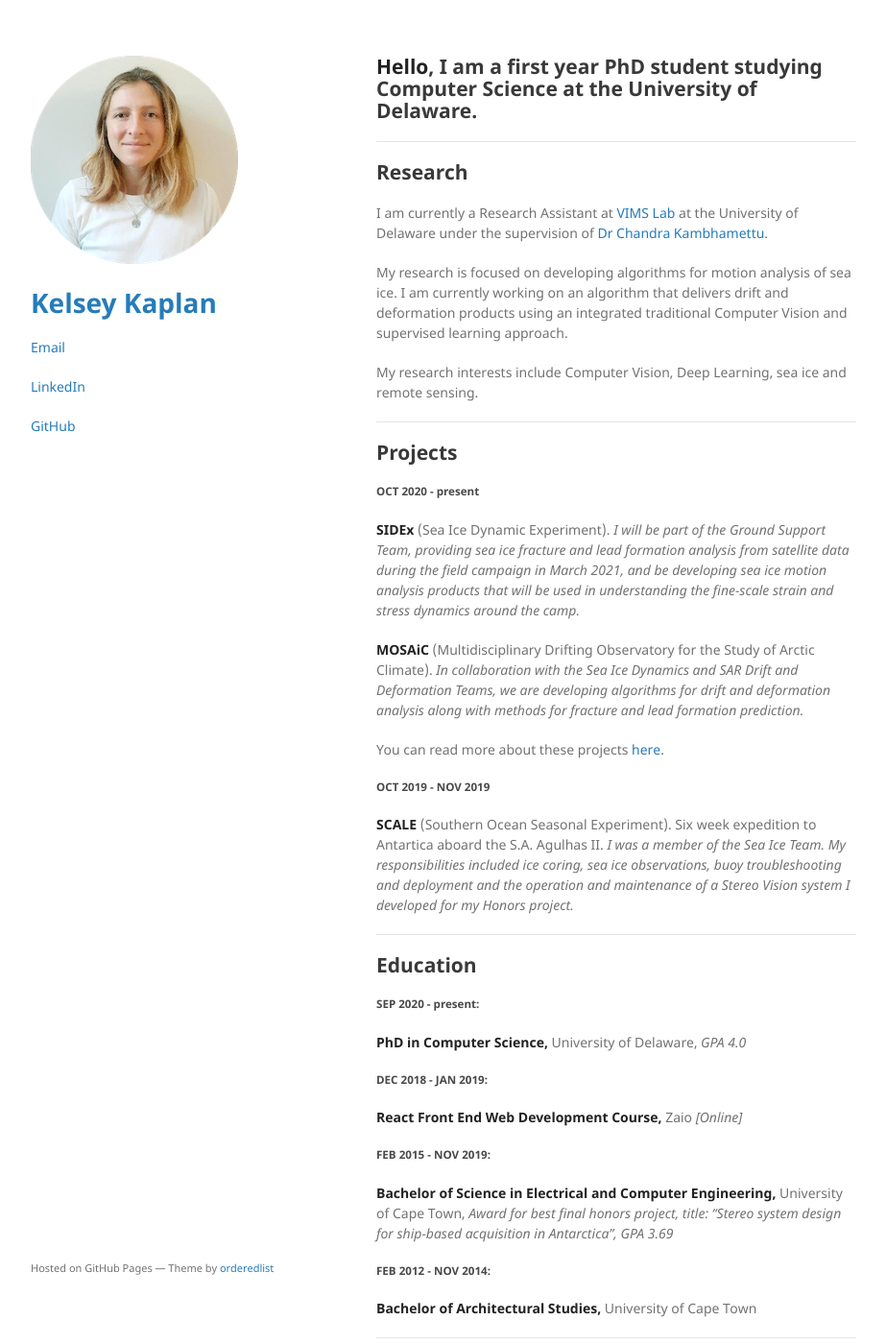
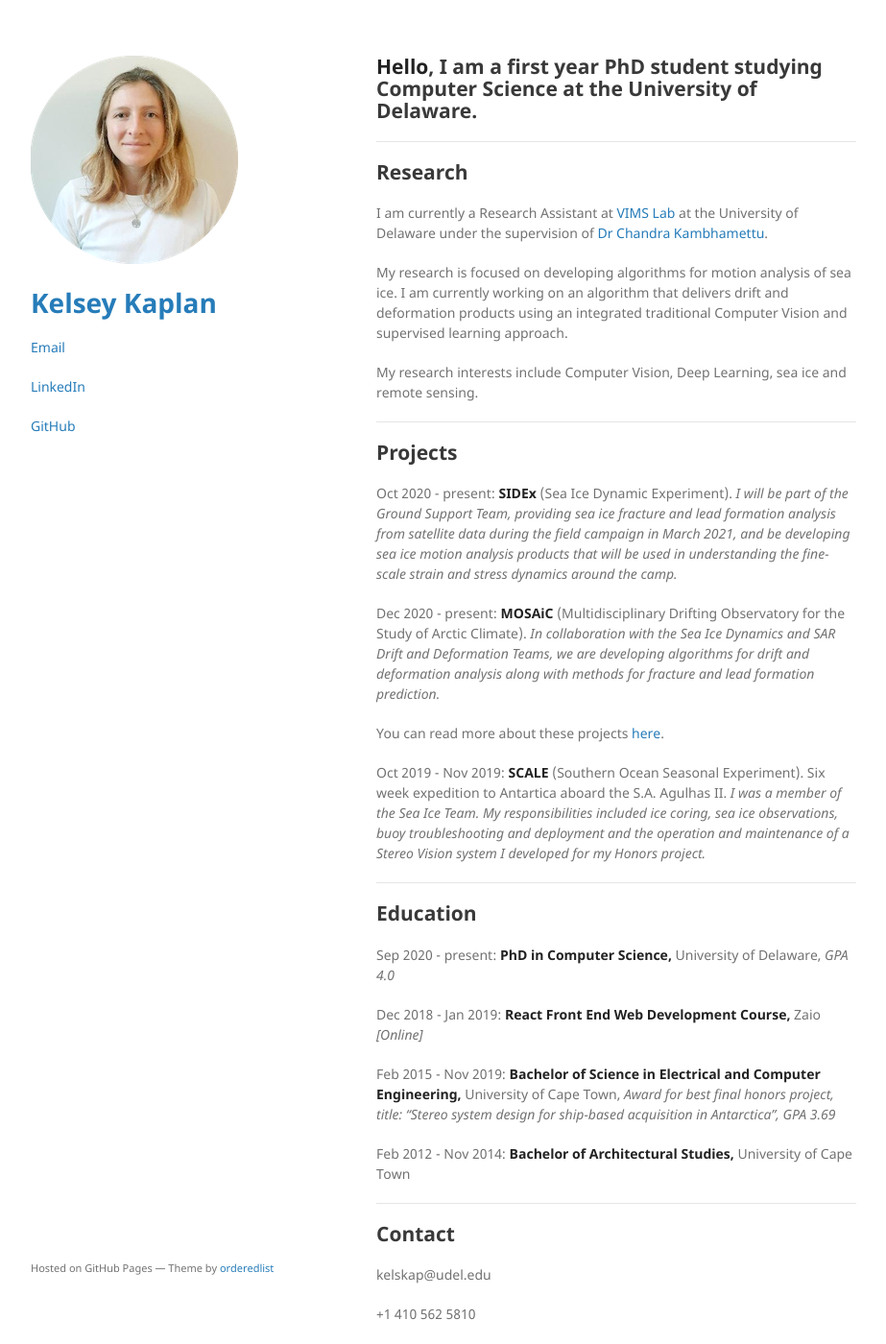
Before and after one commit to kelseykap/kelseykap.github.io, a Jekyll site: the page built from index.md, in a window 1280 px wide and 1400 px high. Shown: the whole window at 96% size, without its empty margins (178-1101 px from the left). Built offline with Jekyll 4.4.1, drawn with Linux system fonts in a browser that asks for light colours; our own code applies the rules of GitHub Pages for plain Markdown files.

Commit message:
Update index.md

```diff
--- a/index.md
+++ b/index.md
@@ -18,33 +18,32 @@
 
 ## Projects
 
-##### OCT 2020 - present
-
+Oct 2020 - present:
 **SIDEx** (Sea Ice Dynamic Experiment). _I will be part of the Ground Support Team, providing sea ice fracture and lead formation analysis from satellite data during the field campaign in March 2021, and be developing sea ice motion analysis products that will be used in understanding the fine-scale strain and stress dynamics around the camp._
 
+Dec 2020 - present:
 **MOSAiC** (Multidisciplinary Drifting Observatory for the Study of Arctic Climate). _In collaboration with the Sea Ice Dynamics and SAR Drift and Deformation Teams, we are developing algorithms for drift and deformation analysis along with methods for fracture and lead formation prediction._
 
 You can read more about these projects [here](./Projects.pdf).
 
 
-##### OCT 2019 - NOV 2019
-
+Oct 2019 - Nov 2019:
 **SCALE** (Southern Ocean Seasonal Experiment). Six week expedition to Antartica aboard the S.A. Agulhas II. _I was a member of the Sea Ice Team. My responsibilities included ice coring, sea ice observations, buoy troubleshooting and deployment and the operation and maintenance of a Stereo Vision system I developed for my Honors project._
 
 * * *
 
 ## Education
 
-##### SEP 2020 - present:
+Sep 2020 - present:
 **PhD in Computer Science,** University of Delaware, _GPA 4.0_
 
-##### DEC 2018 - JAN 2019:
+Dec 2018 - Jan 2019:
 **React Front End Web Development Course,** Zaio _[Online]_
 
-##### FEB 2015 - NOV 2019:
+Feb 2015 - Nov 2019:
 **Bachelor of Science in Electrical and Computer Engineering,** University of Cape Town, _Award for best final honors project, title: "Stereo system design for ship-based acquisition in Antarctica", GPA 3.69_
 
-##### FEB 2012 - NOV 2014:
+Feb 2012 - Nov 2014:
 **Bachelor of Architectural Studies,** University of Cape Town
 
 * * *
```
